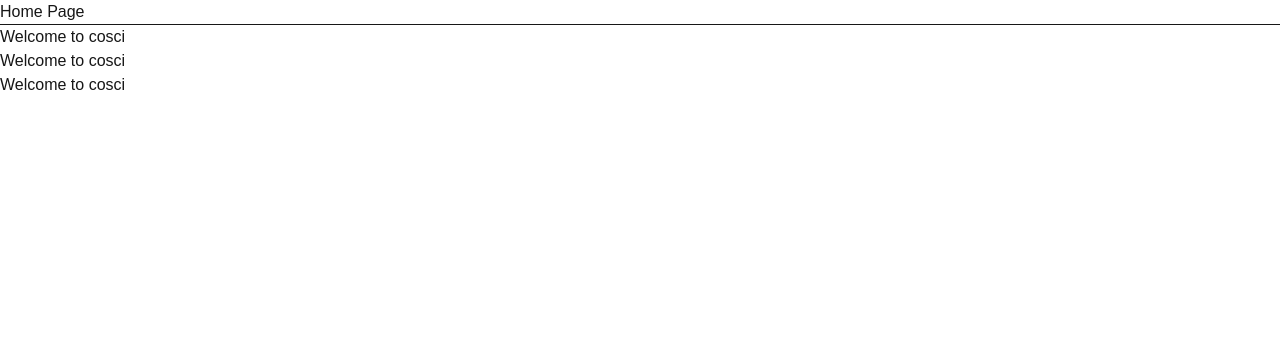
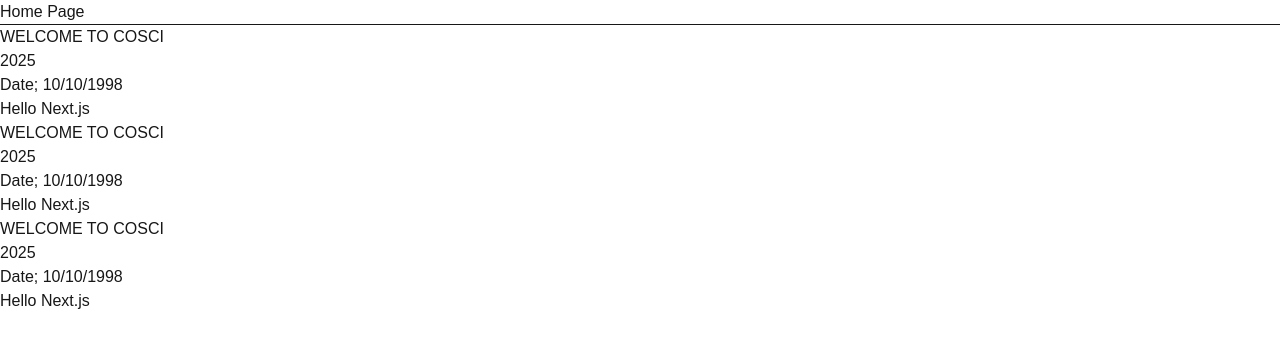
Before and after one commit to NannaphatSupakdamrongkul/nextjs-cosci-app, a Next.js app: page / in a window 1280 px wide. Shown: the top 348 px of the page. Built offline with nearby package versions, Linux system fonts and the light colour scheme.

Commit message:
learn conditional redering

```diff
--- a/src/app/components/AppWelcome.tsx
+++ b/src/app/components/AppWelcome.tsx
@@ -1,7 +1,19 @@
 export default function AppWelcome() {
+
+const title = 'Welcome to cosci';
+const currentYear = <p>2025</p>;
+const isShow = true;
+
     return (
         <>
-            <p>Welcome to cosci</p>
+            <p>{title.toUpperCase()}</p>
+            {currentYear}
+            {
+                isShow && <p>Date; 10/10/1998</p>
+            }
+            {
+                isShow ? <p>Hello Next.js</p> : <p>Hello JavaScript</p>
+            }
         </>
     );
 }
```
